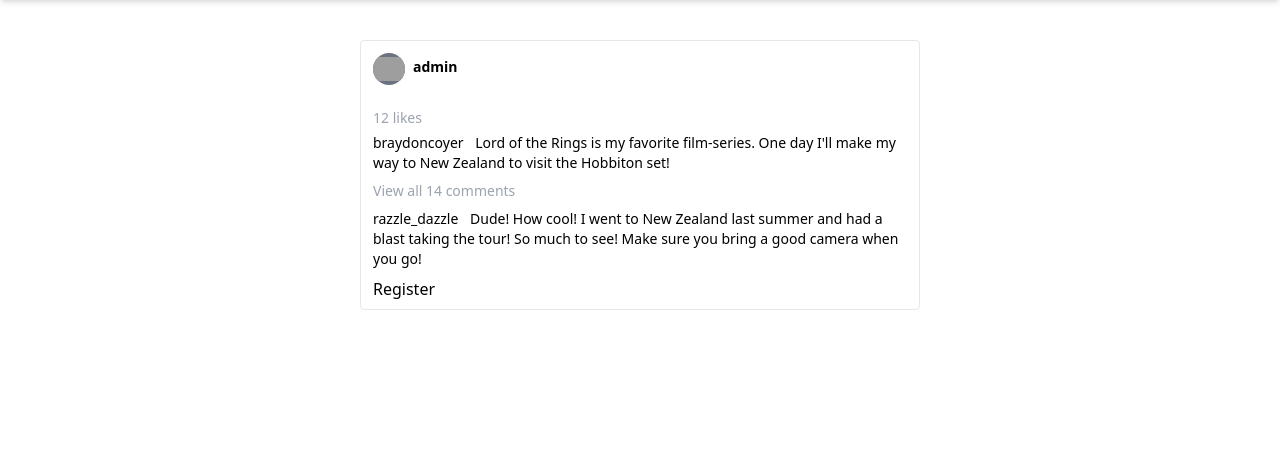
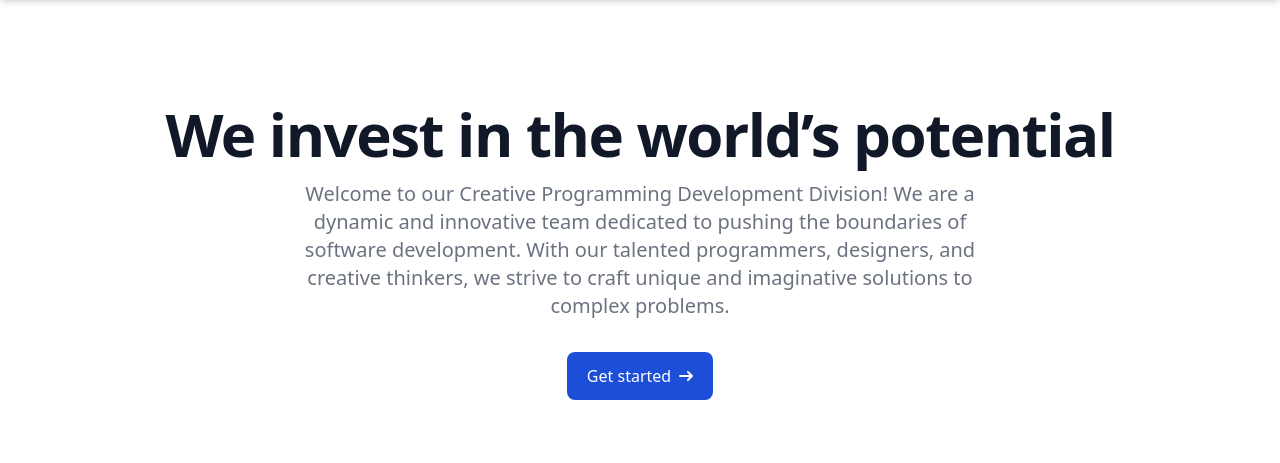
Before and after one commit to manuel-spec/Club_Members_Management_System_Project, a PHP site: page /views/home.php in a window 1280 px wide. Shown: the part 79-542 px from the top of the page. Run offline with PHP 8.4, Linux system fonts and the light colour scheme; the visitor is signed in with stand-in values (Sample User, id 1); grey boxes are pictures that could not be loaded.

Commit message:
events update and delete issue fixed

```diff
--- a/models/Events.php
+++ b/models/Events.php
@@ -53,7 +53,7 @@ class Event extends Db
             header("location: events.php");
         }
     }
-    function deleteOne($id)
+    public function deleteOne($id)
     {
         $stmt = $this->connect()->prepare("DELETE FROM events WHERE id = ?;");
 
--- a/models/users.php
+++ b/models/users.php
@@ -50,6 +50,10 @@ class Users extends Db
             $stmt = null;
             header('location: ../views/auth/signup.php?error=querystatmentfailed');
             exit();
+        } else {
+            session_start();
+            $_SESSION['username'] = $username;
+            $_SESSION['role'] = 'user';
         }
     }
 
--- a/src/css/style.css
+++ b/src/css/style.css
@@ -631,6 +631,18 @@ video {
   margin-left: auto;
 }
 
+.mb-4 {
+  margin-bottom: 1rem;
+}
+
+.mb-8 {
+  margin-bottom: 2rem;
+}
+
+.ms-2 {
+  margin-inline-start: 0.5rem;
+}
+
 .block {
   display: block;
 }
@@ -675,6 +687,14 @@ video {
   height: 15rem;
 }
 
+.h-3 {
+  height: 0.75rem;
+}
+
+.h-3\.5 {
+  height: 0.875rem;
+}
+
 .min-h-screen {
   min-height: 100vh;
 }
@@ -715,12 +735,24 @@ video {
   width: 83.333333%;
 }
 
+.w-3 {
+  width: 0.75rem;
+}
+
+.w-3\.5 {
+  width: 0.875rem;
+}
+
 .min-w-full {
   min-width: 100%;
 }
 
 .max-w-2xl {
   max-width: 42rem;
+}
+
+.max-w-screen-xl {
+  max-width: 1280px;
 }
 
 .flex-auto {
@@ -805,6 +837,12 @@ video {
   margin-bottom: calc(1.25rem * var(--tw-space-y-reverse));
 }
 
+.space-y-4 > :not([hidden]) ~ :not([hidden]) {
+  --tw-space-y-reverse: 0;
+  margin-top: calc(1rem * calc(1 - var(--tw-space-y-reverse)));
+  margin-bottom: calc(1rem * var(--tw-space-y-reverse));
+}
+
 .divide-y > :not([hidden]) ~ :not([hidden]) {
   --tw-divide-y-reverse: 0;
   border-top-width: calc(1px * calc(1 - var(--tw-divide-y-reverse)));
@@ -838,6 +876,10 @@ video {
 
 .rounded-xl {
   border-radius: 0.75rem;
+}
+
+.rounded-lg {
+  border-radius: 0.5rem;
 }
 
 .border {
@@ -912,6 +954,11 @@ video {
 .bg-indigo-500 {
   --tw-bg-opacity: 1;
   background-color: rgb(99 102 241 / var(--tw-bg-opacity));
+}
+
+.bg-blue-700 {
+  --tw-bg-opacity: 1;
+  background-color: rgb(29 78 216 / var(--tw-bg-opacity));
 }
 
 .p-1 {
@@ -997,6 +1044,11 @@ video {
   padding-bottom: 1rem;
 }
 
+.py-8 {
+  padding-top: 2rem;
+  padding-bottom: 2rem;
+}
+
 .pb-2 {
   padding-bottom: 0.5rem;
 }
@@ -1042,6 +1094,16 @@ video {
   line-height: 1rem;
 }
 
+.text-4xl {
+  font-size: 2.25rem;
+  line-height: 2.5rem;
+}
+
+.text-base {
+  font-size: 1rem;
+  line-height: 1.5rem;
+}
+
 .font-bold {
   font-weight: 700;
 }
@@ -1052,6 +1114,14 @@ video {
 
 .font-semibold {
   font-weight: 600;
+}
+
+.font-extrabold {
+  font-weight: 800;
+}
+
+.font-normal {
+  font-weight: 400;
 }
 
 .uppercase {
@@ -1066,8 +1136,16 @@ video {
   line-height: 1.5;
 }
 
+.leading-none {
+  line-height: 1;
+}
+
 .tracking-wider {
   letter-spacing: 0.05em;
+}
+
+.tracking-tight {
+  letter-spacing: -0.025em;
 }
 
 .text-\[\#002D74\] {
@@ -1178,6 +1256,16 @@ video {
   background-color: rgb(252 231 243 / var(--tw-bg-opacity));
 }
 
+.hover\:bg-blue-800:hover {
+  --tw-bg-opacity: 1;
+  background-color: rgb(30 64 175 / var(--tw-bg-opacity));
+}
+
+.hover\:bg-gray-100:hover {
+  --tw-bg-opacity: 1;
+  background-color: rgb(243 244 246 / var(--tw-bg-opacity));
+}
+
 .hover\:text-indigo-900:hover {
   --tw-text-opacity: 1;
   color: rgb(49 46 129 / var(--tw-text-opacity));
@@ -1193,14 +1281,95 @@ video {
   outline-offset: 2px;
 }
 
+.focus\:ring-4:focus {
+  --tw-ring-offset-shadow: var(--tw-ring-inset) 0 0 0 var(--tw-ring-offset-width) var(--tw-ring-offset-color);
+  --tw-ring-shadow: var(--tw-ring-inset) 0 0 0 calc(4px + var(--tw-ring-offset-width)) var(--tw-ring-color);
+  box-shadow: var(--tw-ring-offset-shadow), var(--tw-ring-shadow), var(--tw-shadow, 0 0 #0000);
+}
+
+.focus\:ring-blue-300:focus {
+  --tw-ring-opacity: 1;
+  --tw-ring-color: rgb(147 197 253 / var(--tw-ring-opacity));
+}
+
+.focus\:ring-gray-100:focus {
+  --tw-ring-opacity: 1;
+  --tw-ring-color: rgb(243 244 246 / var(--tw-ring-opacity));
+}
+
+:is([dir="rtl"] .rtl\:rotate-180) {
+  --tw-rotate: 180deg;
+  transform: translate(var(--tw-translate-x), var(--tw-translate-y)) rotate(var(--tw-rotate)) skewX(var(--tw-skew-x)) skewY(var(--tw-skew-y)) scaleX(var(--tw-scale-x)) scaleY(var(--tw-scale-y));
+}
+
+@media (prefers-color-scheme: dark) {
+  .dark\:border-gray-700 {
+    --tw-border-opacity: 1;
+    border-color: rgb(55 65 81 / var(--tw-border-opacity));
+  }
+
+  .dark\:bg-gray-900 {
+    --tw-bg-opacity: 1;
+    background-color: rgb(17 24 39 / var(--tw-bg-opacity));
+  }
+
+  .dark\:text-gray-400 {
+    --tw-text-opacity: 1;
+    color: rgb(156 163 175 / var(--tw-text-opacity));
+  }
+
+  .dark\:text-white {
+    --tw-text-opacity: 1;
+    color: rgb(255 255 255 / var(--tw-text-opacity));
+  }
+
+  .dark\:hover\:bg-gray-700:hover {
+    --tw-bg-opacity: 1;
+    background-color: rgb(55 65 81 / var(--tw-bg-opacity));
+  }
+
+  .dark\:focus\:ring-blue-900:focus {
+    --tw-ring-opacity: 1;
+    --tw-ring-color: rgb(30 58 138 / var(--tw-ring-opacity));
+  }
+
+  .dark\:focus\:ring-gray-800:focus {
+    --tw-ring-opacity: 1;
+    --tw-ring-color: rgb(31 41 55 / var(--tw-ring-opacity));
+  }
+}
+
 @media (min-width: 640px) {
+  .sm\:ms-4 {
+    margin-inline-start: 1rem;
+  }
+
   .sm\:grid-cols-2 {
     grid-template-columns: repeat(2, minmax(0, 1fr));
+  }
+
+  .sm\:flex-row {
+    flex-direction: row;
+  }
+
+  .sm\:justify-center {
+    justify-content: center;
+  }
+
+  .sm\:space-y-0 > :not([hidden]) ~ :not([hidden]) {
+    --tw-space-y-reverse: 0;
+    margin-top: calc(0px * calc(1 - var(--tw-space-y-reverse)));
+    margin-bottom: calc(0px * var(--tw-space-y-reverse));
   }
 
   .sm\:px-20 {
     padding-left: 5rem;
     padding-right: 5rem;
+  }
+
+  .sm\:px-16 {
+    padding-left: 4rem;
+    padding-right: 4rem;
   }
 }
 
@@ -1221,6 +1390,11 @@ video {
   .md\:grid-cols-3 {
     grid-template-columns: repeat(3, minmax(0, 1fr));
   }
+
+  .md\:text-5xl {
+    font-size: 3rem;
+    line-height: 1;
+  }
 }
 
 @media (min-width: 1024px) {
@@ -1240,4 +1414,24 @@ video {
   .lg\:grid-cols-3 {
     grid-template-columns: repeat(3, minmax(0, 1fr));
   }
+
+  .lg\:px-48 {
+    padding-left: 12rem;
+    padding-right: 12rem;
+  }
+
+  .lg\:py-16 {
+    padding-top: 4rem;
+    padding-bottom: 4rem;
+  }
+
+  .lg\:text-6xl {
+    font-size: 3.75rem;
+    line-height: 1;
+  }
+
+  .lg\:text-xl {
+    font-size: 1.25rem;
+    line-height: 1.75rem;
+  }
 }
--- a/views/home.php
+++ b/views/home.php
@@ -43,36 +43,21 @@ session_start();
 
     <div class="container mx-auto my-10 sm:px-20  flex justify-center">
 
-        <!--  Post  -->
-        <div class=" rounded overflow-hidden border w-full lg:w-6/12 md:w-6/12 bg-white mx-3 md:mx-0 lg:mx-0">
-            <div class="w-full flex justify-between p-3">
-                <div class="flex">
-                    <div class="rounded-full h-8 w-8 bg-gray-500 flex items-center justify-center overflow-hidden">
-                        <img src="https://avatars0.githubusercontent.com/u/38799309?v=4" alt="profilepic">
-                    </div>
-                    <span class="pt-1 ml-2 font-bold text-sm">admin</span>
+        <section class="bg-white dark:bg-gray-900">
+            <div class="py-8 px-4 mx-auto max-w-screen-xl text-center lg:py-16">
+                <h1 class="mb-4 text-4xl font-extrabold tracking-tight leading-none text-gray-900 md:text-5xl lg:text-6xl dark:text-white">We invest in the world’s potential</h1>
+                <p class="mb-8 text-lg font-normal text-gray-500 lg:text-xl sm:px-16 lg:px-48 dark:text-gray-400">Welcome to our Creative Programming Development Division! We are a dynamic and innovative team dedicated to pushing the boundaries of software development. With our talented programmers, designers, and creative thinkers, we strive to craft unique and imaginative solutions to complex problems.</p>
+                <div class="flex flex-col space-y-4 sm:flex-row sm:justify-center sm:space-y-0">
+                    <a href="events.php" class="inline-flex justify-center items-center py-3 px-5 text-base font-medium text-center text-white rounded-lg bg-blue-700 hover:bg-blue-800 focus:ring-4 focus:ring-blue-300 dark:focus:ring-blue-900">
+                        Get started
+                        <svg class="w-3.5 h-3.5 ms-2 rtl:rotate-180" aria-hidden="true" xmlns="http://www.w3.org/2000/svg" fill="none" viewBox="0 0 14 10">
+                            <path stroke="currentColor" stroke-linecap="round" stroke-linejoin="round" stroke-width="2" d="M1 5h12m0 0L9 1m4 4L9 9" />
+                        </svg>
+                    </a>
+
                 </div>
-                <span class="px-2 hover:bg-gray-300 cursor-pointer rounded"><i class="fas fa-ellipsis-h pt-2 text-lg"></i></span>
             </div>
-            <div class="px-3 pb-2">
-                <div class="pt-2">
-                    <i class="far fa-heart cursor-pointer"></i>
-                    <span class="text-sm text-gray-400 font-medium">12 likes</span>
-                </div>
-                <div class="pt-1">
-                    <div class="mb-2 text-sm">
-                        <span class="font-medium mr-2">braydoncoyer</span> Lord of the Rings is my favorite film-series. One day I'll make my way to New Zealand to visit the Hobbiton set!
-                    </div>
-                </div>
-                <div class="text-sm mb-2 text-gray-400 cursor-pointer font-medium">View all 14 comments</div>
-                <div class="mb-2">
-                    <div class="mb-2 text-sm">
-                        <span class="font-medium mr-2">razzle_dazzle</span> Dude! How cool! I went to New Zealand last summer and had a blast taking the tour! So much to see! Make sure you bring a good camera when you go!
-                    </div>
-                </div>
-                <a href="" class="button">Register</a>
-            </div>
-        </div>
+        </section>
 
     </div>
 
--- a/views/inc/navbar.php
+++ b/views/inc/navbar.php
@@ -11,14 +11,14 @@
             <a href="post.php" class="p-2">Post</a>
         <?php } else { ?>
             <div>
-                <a href="" class="p-2">Home</a>
+                <a href="home.php" class="p-2">Home</a>
                 <a href="events.php" class="p-2">events</a>
                 <a href="" class="p-2">RegisteredEvents</a>
             </div>
         <?php } ?>
     </div>
     <div class="text-sm w-64 ">
-        <input class="bg-gray-100 focus:outline-none focus:shadow-outline border border-gray-400 rounded py-1 px-4 block w-full appearance-none leading-normal " type="text" placeholder="Search">
+        <input class="bg-gray-100 focus:outline-none focus:shadow-outline border border-gray-400 rounded py-1 px-4 block w-full appearance-none leading-normal " type="hidden" placeholder="Search">
     </div>
     <div>
         <?php
--- a/views/updateEvent.php
+++ b/views/updateEvent.php
@@ -44,7 +44,7 @@ $event->read();
                     </div>
                     <?php
                     if (isset($_POST['update'])) {
-                        $event->updateOne($_POST['title'], $_POST['desc'], $_GET['id']);
+                        $event->updateOne($_GET['id'], $_POST['title'], $_POST['desc']);
                     }
                     ?>
                 </div>
```
Also changed, not shown: views/events.php (+10 -4 lines).
